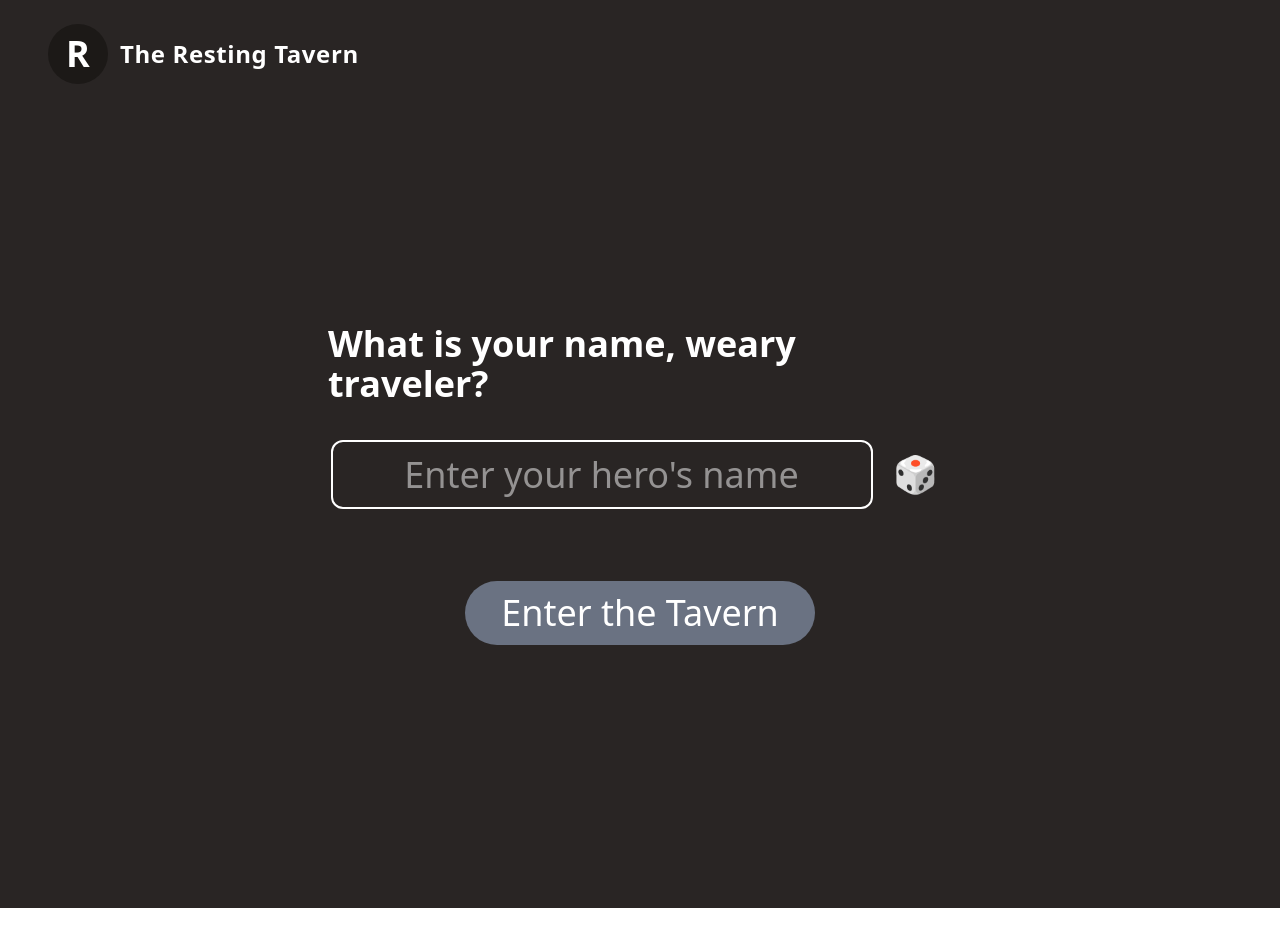
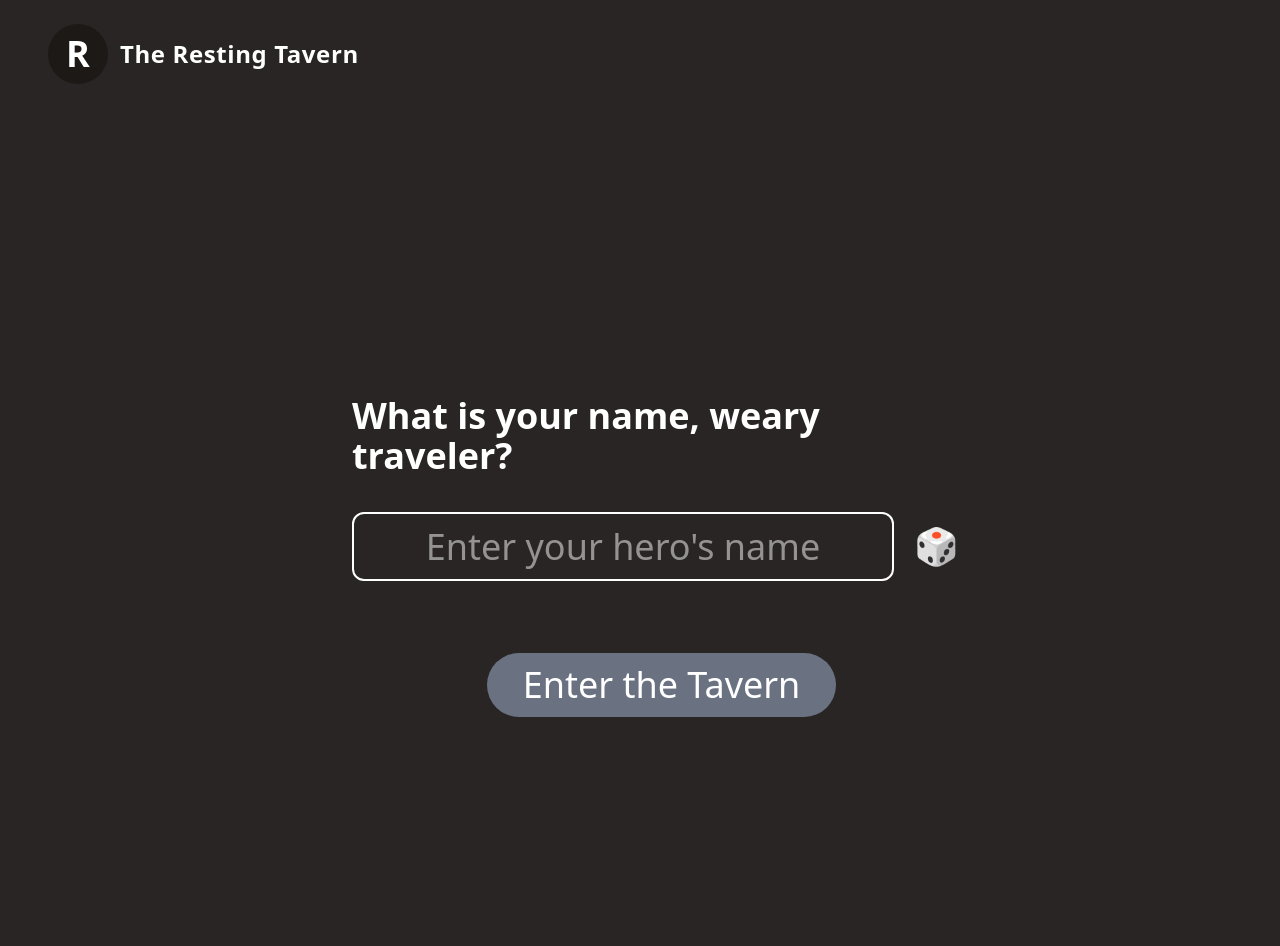
Before and after one commit to julianmoder/the-resting-tavern, a React (Vite) app: page / in a window 1280 px wide. Shown: the top 946 px of the page. Before the commit the page ends 908 px from the top, so only its background shows below. Built offline with nearby package versions, Linux system fonts and the light colour scheme.

Commit message:
chore(deps): add zustand

```diff
--- a/package.json
+++ b/package.json
@@ -12,7 +12,8 @@
   "dependencies": {
     "fantastical": "^2.0.1",
     "react": "^19.1.0",
-    "react-dom": "^19.1.0"
+    "react-dom": "^19.1.0",
+    "zustand": "^5.0.6"
   },
   "devDependencies": {
     "@eslint/js": "^9.30.1",
--- a/src/App.tsx
+++ b/src/App.tsx
@@ -1,30 +1,42 @@
 import { useState } from 'react';
+import { useAppStore } from "./store/useAppStore";
 import Header from "./comps/Header";
 import LandingPage from './pages/LandingPage';
 import TavernPage from './pages/TavernPage';
+import QuestPage from './pages/QuestPage';
+import BossPage from './pages/BossPage';
 
 type SessionConfig = { hero: string };
 type QuestConfig = { quest: string; duration: number };
 
 export default function App() {
-  const [session, setSession] = useState<SessionConfig | null>(null);
-  const [questConfig, setQuestConfig] = useState<QuestConfig | null>(null);
+  const stage = useAppStore((s) => s.stage);
+  const hero = useAppStore((s) => s.hero);
+  const questConfig = useAppStore((s) => s.questConfig);
+  const setStage = useAppStore((s) => s.setStage);
+  const setHero = useAppStore((s) => s.setHero);
+  const setQuestConfig = useAppStore((s) => s.setQuestConfig);
 
   return (
     <div className="min-h-screen flex flex-col items-center justify-center bg-stone-800 p-6 mx-auto">
       <Header />
       <main className="w-full max-w-2xl flex-1 flex flex-col items-center">
+        <div className="min-h-max flex flex-col items-center justify-center p-6 mt-12 text-4xl text-white mx-auto leading-11">
 
-        {!session ? (
-          <LandingPage onEnterTavern={hero => setSession({ hero })} />
-        ) : !questConfig ? (
-          <TavernPage hero={session.hero} onStartQuest={cfg => setQuestConfig(cfg)} />
-        ) : (
-          <section className="text-white flex flex-col items-center gap-2">
-            <p>no content</p>
-          </section>
-        )}
+          { stage === 'landing' ? (
+              <LandingPage onEnterTavern={h => { setHero(h); setStage('tavern'); }} />
+            ) : stage === 'tavern' ? (
+              <TavernPage hero={hero} onStartQuest={cfg => { setQuestConfig(cfg); setStage('quest'); }} />
+            ) : stage === 'quest' ? (
+              <QuestPage config={questConfig} onQuestComplete={() => setStage('boss')} />
+            ) : stage === 'boss' ? (
+              <BossPage quest={questConfig.quest} onBossWin={() => { setQuestConfig(undefined!); setStage('tavern'); }} />
+            ) : (
+              <p>no content</p>
+            )
+          }
 
+        </div>
       </main>
     </div>
   );
--- a/src/pages/TavernPage.tsx
+++ b/src/pages/TavernPage.tsx
@@ -28,19 +28,21 @@ export default function TavernPage({
   const canStart = questInput.trim().length > 0;
 
   return (
-    <div className="min-h-screen flex flex-col items-center justify-center p-6 text-4xl text-white mx-auto">
-      <p className="mb-6">Welcome, {hero}. What quest stirs your spirit today?</p>
+    <>
 
-      <input className="w-full mb-6 p-2 rounded-x1 text-center text-white font-normal border-solid border-2 leading-1 rounded-xl"
+      <p>Welcome, <span className="text-amber-400">{hero}</span>.</p>
+      <p className="mb-6">What stirs your spirit today?</p>
+
+      <input className="w-full mb-6 p-2 rounded-x1 text-center text-emerald-600 focus:text-emerald-400 focus:outline-emerald-400 focus:outline-2 font-semibold border-solid border-3 leading-1 rounded-xl"
         type="text"
         value={questInput}
         onChange={(e) => setQuestInput(e.target.value)}
-        placeholder="Describe your task"
+        placeholder="Name you quest"
       />
 
-      <p className="mb-6">How long are you planning to be out there, {hero}. When can we expect you back in the tavern?</p>
+      <p className="mb-6 text-center">How long are you planning to be out there, hero?</p>
 
-      <input className="w-full mb-6 accent-emerald-300 cursor-pointer"
+      <input className="w-full mb-6 accent-emerald-500 hover:accent-emerald-500 cursor-pointer"
         type="range"
         min={5}
         max={120}
@@ -49,14 +51,14 @@ export default function TavernPage({
         onChange={(e) => setDuration(Number(e.target.value))}
       />
 
-      <p className="mb-6">
-        My endeavour will keep me busy for {duration} minutes. It will take {breakTime} minutes to replenish my powers.
+      <p className="mb-6 text-center">
+        Your endeavour will keep you busy for <span className="text-emerald-400 font-semibold">{duration}</span> minutes. It will take <span className="text-emerald-400 font-semibold">{breakTime}</span> minutes to replenish your powers.
       </p>
 
       <button
         className={`mt-4 px-9 py-3 rounded-full font-semibold ${
           canStart
-            ? 'bg-emerald-700 hover:bg-emerald-600'
+            ? 'bg-emerald-600 hover:bg-emerald-500'
             : 'bg-gray-600 cursor-not-allowed'
         }`}
         onClick={() =>
@@ -67,6 +69,6 @@ export default function TavernPage({
         Begin the Quest
       </button>
 
-    </div>
+    </>
   );
 }
--- /dev/null
+++ b/src/store/useAppStore.ts
@@ -0,0 +1,36 @@
+import { create } from 'zustand';
+import { persist } from 'zustand/middleware';
+
+interface QuestConfig {
+  quest: string;
+  duration: number;
+  breakTime: number;
+}
+
+interface AppState {
+  stage: 'landing' | 'tavern' | 'quest' | 'boss';
+  hero?: string;
+  questConfig?: QuestConfig;
+  setStage: (s: AppState['stage']) => void;
+  setHero: (h: string) => void;
+  setQuestConfig: (q: QuestConfig) => void;
+}
+
+export const useAppStore = create<AppState>()(
+  persist(
+    (set) => ({
+      stage: 'landing',
+      setStage: (stage) => set({ stage }),
+      setHero: (hero) => set({ hero }),
+      setQuestConfig: (questConfig) => set({ questConfig }),
+    }),
+    {
+      name: 'resting-tavern-store',
+      partialize: (state) => ({
+        stage: state.stage,
+        hero: state.hero,
+        questConfig: state.questConfig,
+      }),
+    }
+  )
+);
```
Also changed, not shown: 1 other file (tests, documents, lock files or other folders).
